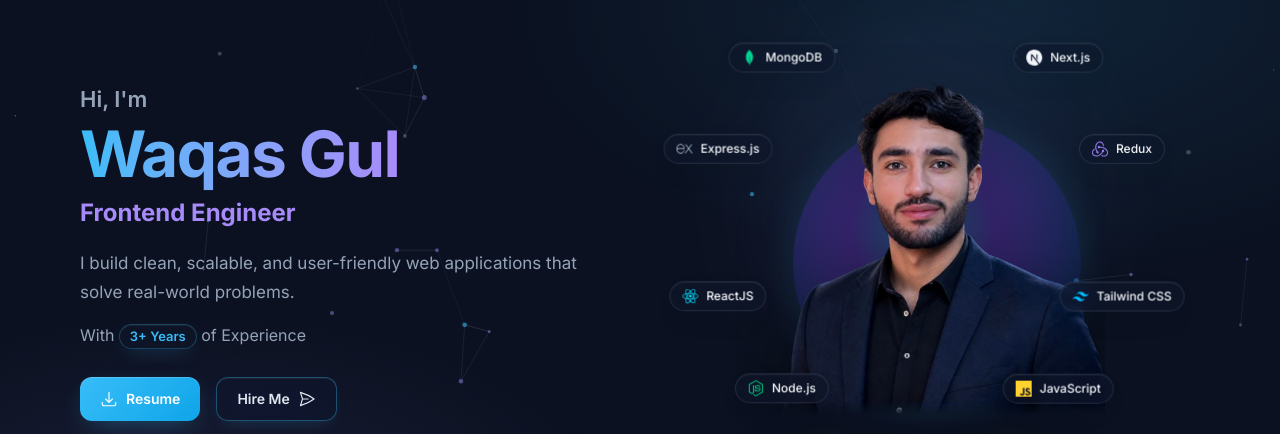
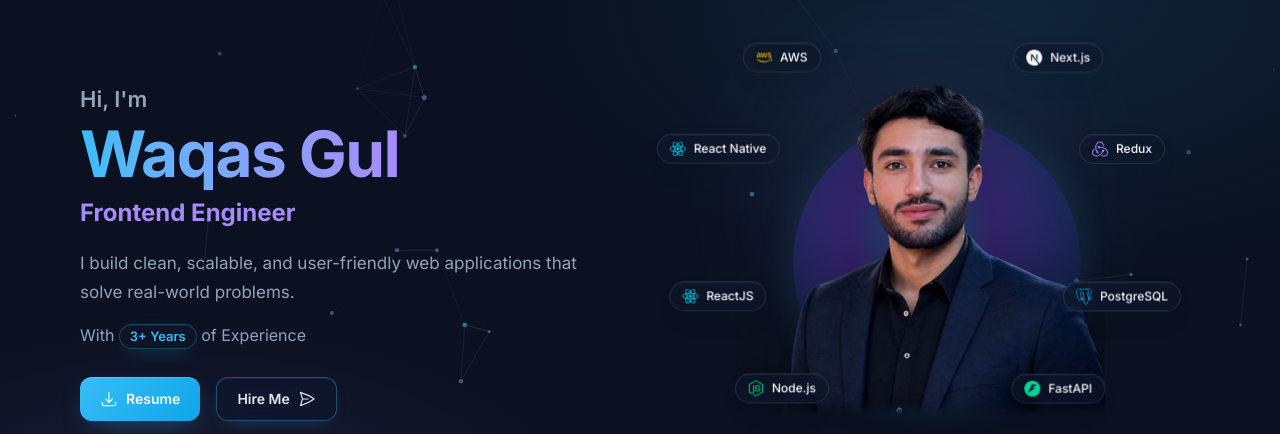
Before and after one commit to waqas-gul/react-portfolio, a React (Vite) app: page / in a window 1280 px wide. Shown: the part 156-590 px from the top of the page. Built offline with nearby package versions, Linux system fonts and the light colour scheme.

Commit message:
feat: update skills section to include AWS and FastAPI, remove MongoDB and Express.js

```diff
--- a/src/components/Hero.jsx
+++ b/src/components/Hero.jsx
@@ -14,14 +14,13 @@
   HiOutlineArrowDownTray,
   HiOutlinePaperAirplane,
 } from "react-icons/hi2";
+import { FaAws } from "react-icons/fa";
 import {
   SiNextdotjs,
   SiReact,
   SiNodedotjs,
-  SiMongodb,
-  SiExpress,
-  SiTailwindcss,
-  SiJavascript,
+  SiPostgresql,
+  SiFastapi,
   SiRedux,
 } from "react-icons/si";
 
@@ -44,15 +43,15 @@
 // stats card sitting under the portrait.
 const skills = [
   // LEFT half (going from top to bottom)
-  { name: "MongoDB",      Icon: SiMongodb,    iconClass: "text-emerald-400", angle: 320, delay: 0.00 },
-  { name: "Express.js",   Icon: SiExpress,    iconClass: "text-slate-300",   angle: 290, delay: 0.10, mobileHide: true },
+  { name: "AWS",          Icon: FaAws,        iconClass: "text-amber-400",   angle: 320, delay: 0.00 },
+  { name: "React Native", Icon: SiReact,      iconClass: "text-cyan-400",    angle: 290, delay: 0.10, mobileHide: true },
   { name: "ReactJS",      Icon: SiReact,      iconClass: "text-cyan-400",    angle: 250, delay: 0.20, mobileHide: true },
   { name: "Node.js",      Icon: SiNodedotjs,  iconClass: "text-emerald-500", angle: 220, delay: 0.30 },
   // RIGHT half (mirror, going from top to bottom)
   { name: "Next.js",      Icon: SiNextdotjs,  iconClass: "text-slate-100",   angle: 40,  delay: 0.05 },
   { name: "Redux",        Icon: SiRedux,      iconClass: "text-violet-400",  angle: 70,  delay: 0.15, mobileHide: true },
-  { name: "Tailwind CSS", Icon: SiTailwindcss,iconClass: "text-sky-400",     angle: 110, delay: 0.25, mobileHide: true },
-  { name: "JavaScript",   Icon: SiJavascript, iconClass: "text-amber-300",   angle: 140, delay: 0.35 },
+  { name: "PostgreSQL",   Icon: SiPostgresql, iconClass: "text-sky-400",     angle: 110, delay: 0.25, mobileHide: true },
+  { name: "FastAPI",      Icon: SiFastapi,    iconClass: "text-emerald-400", angle: 140, delay: 0.35 },
 ];
 
 const stats = [
```
